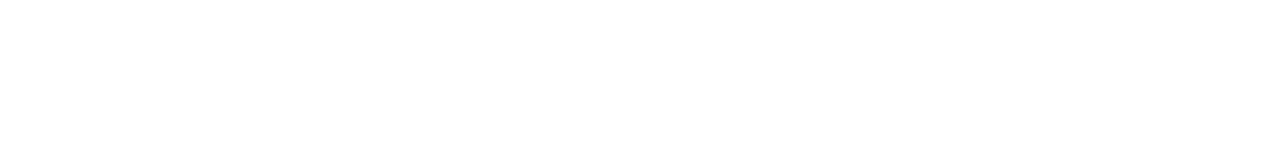
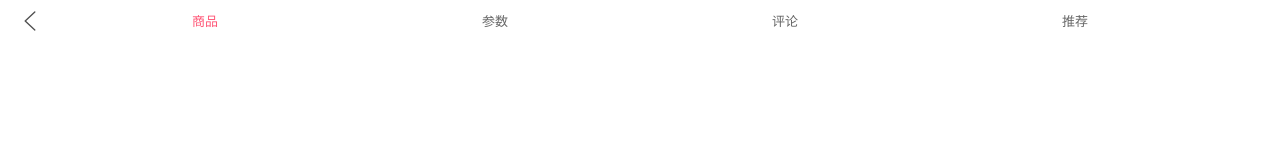
Before and after one commit to Songguohao/supermall, a Vue app: page /detail/1 in a window 1280 px wide. Shown: the top 160 px of the page. Built offline with nearby package versions, Linux system fonts and the light colour scheme.

Commit message:
详情页面编写

```diff
--- a/src/App.vue
+++ b/src/App.vue
@@ -1,16 +1,18 @@
 <template>
   <div id="app">
-    <router-view></router-view>
-    <main-tar-bar/>
+    <keep-alive>
+      <router-view></router-view>
+    </keep-alive>
+    <main-tar-bar />
   </div>
 </template>
 
 <script>
-import MainTarBar from 'components/content/maintarbar/MainTarBar'
+import MainTarBar from "components/content/maintarbar/MainTarBar";
 export default {
   name: "App",
   components: {
-    MainTarBar
+    MainTarBar,
   },
 };
 </script>
--- a/src/components/content/goods/GoodsListItem.vue
+++ b/src/components/content/goods/GoodsListItem.vue
@@ -1,6 +1,6 @@
 <!-- GoodsItem -->
 <template>
-  <div class="goods-item">
+  <div class="goods-item" @click="itemClick">
     <img :src="goodsItem.show.img" alt="" @load="imageLoad" />
     <div class="goods-info">
       <p>{{ goodsItem.title }}</p>
@@ -31,6 +31,10 @@
   methods: {
     imageLoad() {
       this.$bus.$emit("itemImageLoad");
+    },
+    itemClick() {
+      // 跳转详情页
+      this.$router.push("/detail/" + this.goodsItem.iid);
     },
   },
 };
--- a/src/router/index.js
+++ b/src/router/index.js
@@ -7,6 +7,7 @@
 const Category = () => import("../views/category/Category.vue");
 const Shopcart = () => import("../views/shopcart/Shopcart.vue");
 const Profile = () => import("../views/profile/Profile.vue");
+const Detail = () => import("../views/detail/Detail.vue");
 
 const routes = [
   {
@@ -29,6 +30,10 @@
     path: "/profile",
     component: Profile,
   },
+  {
+    path: "/detail/:iid",
+    component: Detail,
+  },
 ];
 
 const router = new VueRouter({
--- /dev/null
+++ b/src/views/detail/Detail.vue
@@ -0,0 +1,28 @@
+<!--  -->
+<template>
+  <div id="detail">
+    <detail-nav-bar></detail-nav-bar>
+  </div>
+</template>
+
+<script>
+import DetailNavBar from './childComps/DetailNavBar.vue';
+export default {
+  components: { DetailNavBar },
+  name: "Detail",
+  data() {
+    return {
+      iid: null,
+    };
+  },
+  //生命周期 - 创建完成（访问当前this实例）
+  created() {
+    this.iid = this.$route.params.iid;
+  },
+  //生命周期 - 挂载完成（访问DOM元素）
+  mounted() {},
+};
+</script>
+<style scoped>
+/* @import url(); 引入css类 */
+</style>
--- /dev/null
+++ b/src/views/detail/childComps/DetailNavBar.vue
@@ -0,0 +1,67 @@
+<!--  -->
+<template>
+  <div>
+    <nav-bar>
+      <div slot="left" class="back" @click="backClick">
+        <img src="~assets/img/common/back.svg" alt="">
+      </div>
+      <div slot="center" class="title">
+        <div
+          v-for="(item, index) in titles"
+          v-bind:key="index"
+          class="title-item"
+          :class="{ active: index === currentIndex }"
+          @click="titleClick(index)"
+        >
+          {{ item }}
+        </div>
+      </div>
+    </nav-bar>
+  </div>
+</template>
+
+<script>
+import NavBar from "../../../components/common/navbar/NavBar.vue";
+export default {
+  components: { NavBar },
+  name: "DetailNavBar",
+  data() {
+    return {
+      titles: ["商品", "参数", "评论", "推荐"],
+      currentIndex: 0,
+    };
+  },
+  //生命周期 - 创建完成（访问当前this实例）
+  created() {},
+  //生命周期 - 挂载完成（访问DOM元素）
+  mounted() {},
+  methods: {
+    titleClick(index) {
+      this.currentIndex = index;
+    },
+    backClick() {
+      this.$router.back()
+    }
+  },
+};
+</script>
+<style scoped>
+/* @import url(); 引入css类 */
+.title {
+  display: flex;
+  font-size: 13px;
+}
+
+.title-item {
+  flex: 1;
+}
+
+.active {
+  color: var(--color-high-text);
+}
+
+.back {
+  vertical-align: middle;
+  margin-top: 5px;
+}
+</style>
--- a/src/views/home/Home.vue
+++ b/src/views/home/Home.vue
@@ -74,6 +74,7 @@
       isShowBackTop: "false",
       tabOffsetTop: 0,
       isTabFixed: false,
+      saveY: 0,
     };
   },
   //生命周期 - 创建完成（访问当前this实例）
@@ -154,6 +155,13 @@
       this.tabOffsetTop = this.$refs.tabControl2.$el.offsetTop;
     },
   },
+  activated() {
+    this.$refs.scroll.scrollTo(0, this.saveY, 0);
+    this.$refs.scroll.refresh()
+  },
+  deactivated() {
+    this.saveY = this.$refs.scroll.scroll.y;
+  },
 };
 </script>
 <style scoped>
```
